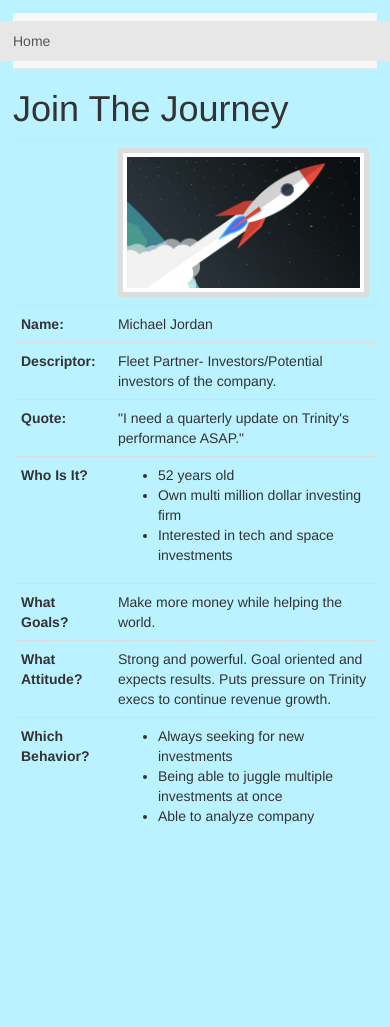
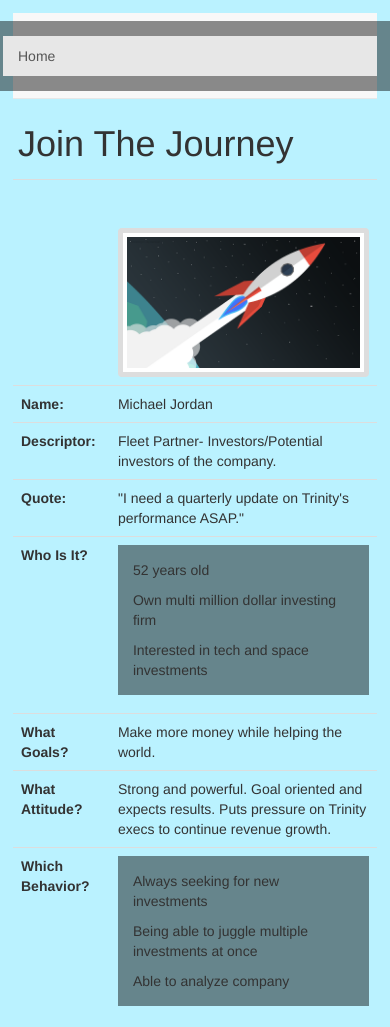
Before and after one commit to sheikhre/MI-349-FS17-741-html-final-website-bmMc9J, a plain HTML site: page fp/index.html in a window 390 px wide. Before the commit the page ends 877 px from the top, so only its background shows below. Drawn offline with Linux system fonts and the light colour scheme.

Commit message:
added more CSS

```diff
--- a/fp/index.html
+++ b/fp/index.html
@@ -6,6 +6,48 @@
     <link rel="stylesheet" href="../bootstrap-3.3.7/dist/css/bootstrap.css">
    <script src="../bootstrap-3.3.7/dist/js/bootstrap.js"></script>
   </head>
+  <style>
+    header {
+      text-align: center;
+      background: url('http://contentmarketinginstitute.com/wp-content/uploads/2015/06/content-marketing-career-cover.jpg');
+      background-size: cover;
+      color: black;
+    }
+    a {
+      color: white;
+    }
+    h1 {
+      font-size: 70px;
+    }
+    img {
+      margin: 40px 0px 0px 0px;
+      border: 7px solid white;
+      border-radius: 20px;
+    }
+    ul {
+      padding: 10px;
+      background: rgba(0,0,0,0.45);
+    }
+    li {
+      display: inline;
+      padding: 0px 10px 0px 10px;
+    }
+    article {
+      max-width: 500px;
+      padding: 20px;
+      margin: 0 auto;
+    }
+    @media (max-width: 500px) {
+      h1 {
+        font-size: 36px;
+        padding: 5px;
+      }
+      li {
+        padding: 5px;
+        display: block;
+      }
+    }
+  </style>
   <body>
   <nav class="navbar navbar-default navbar-static-top">
   <ul class="nav navbar-nav">
```
Also changed, not shown: index.html (+42 -0 lines), tsp/index.html (+42 -0 lines), tsr/index.html (+42 -0 lines).
